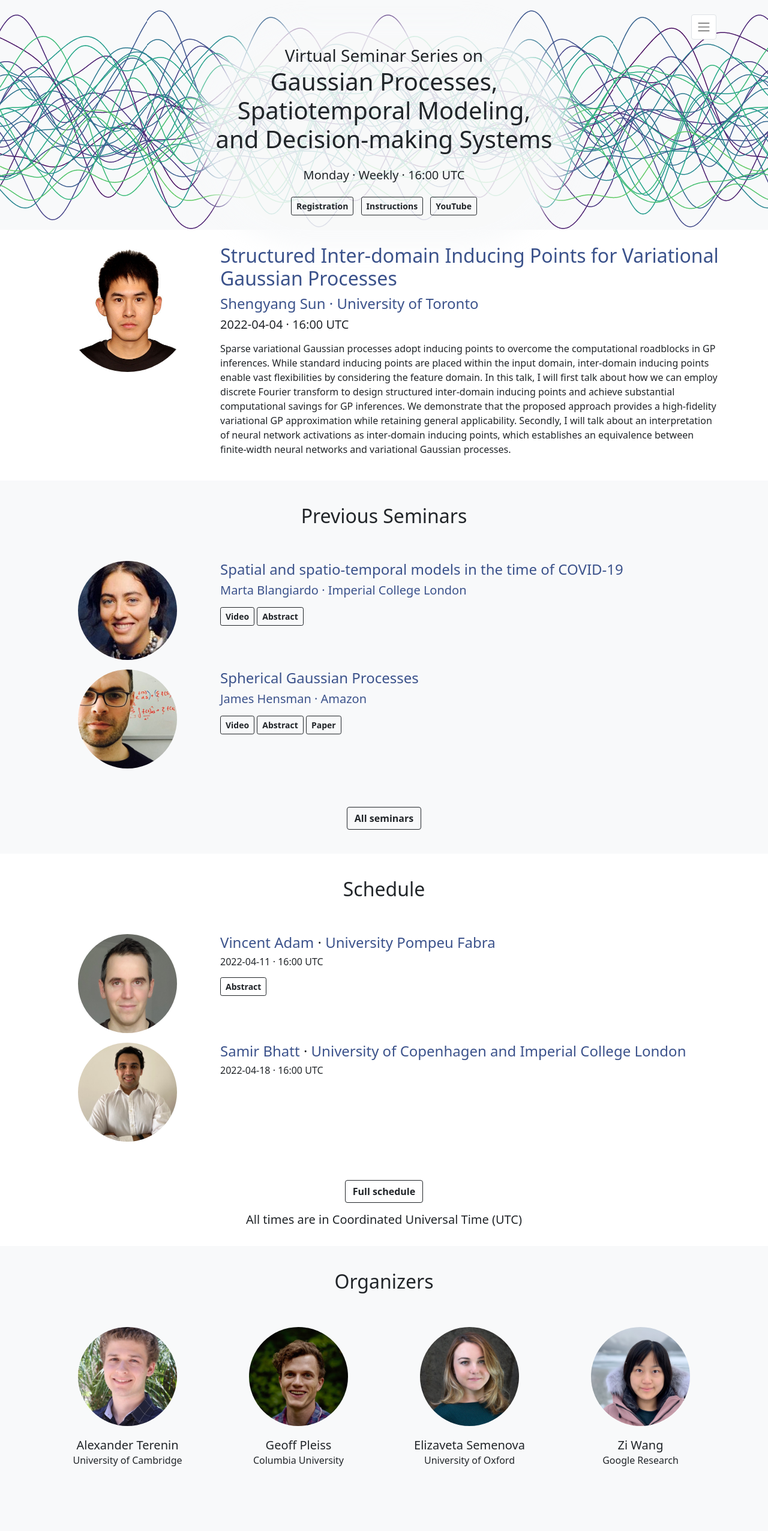
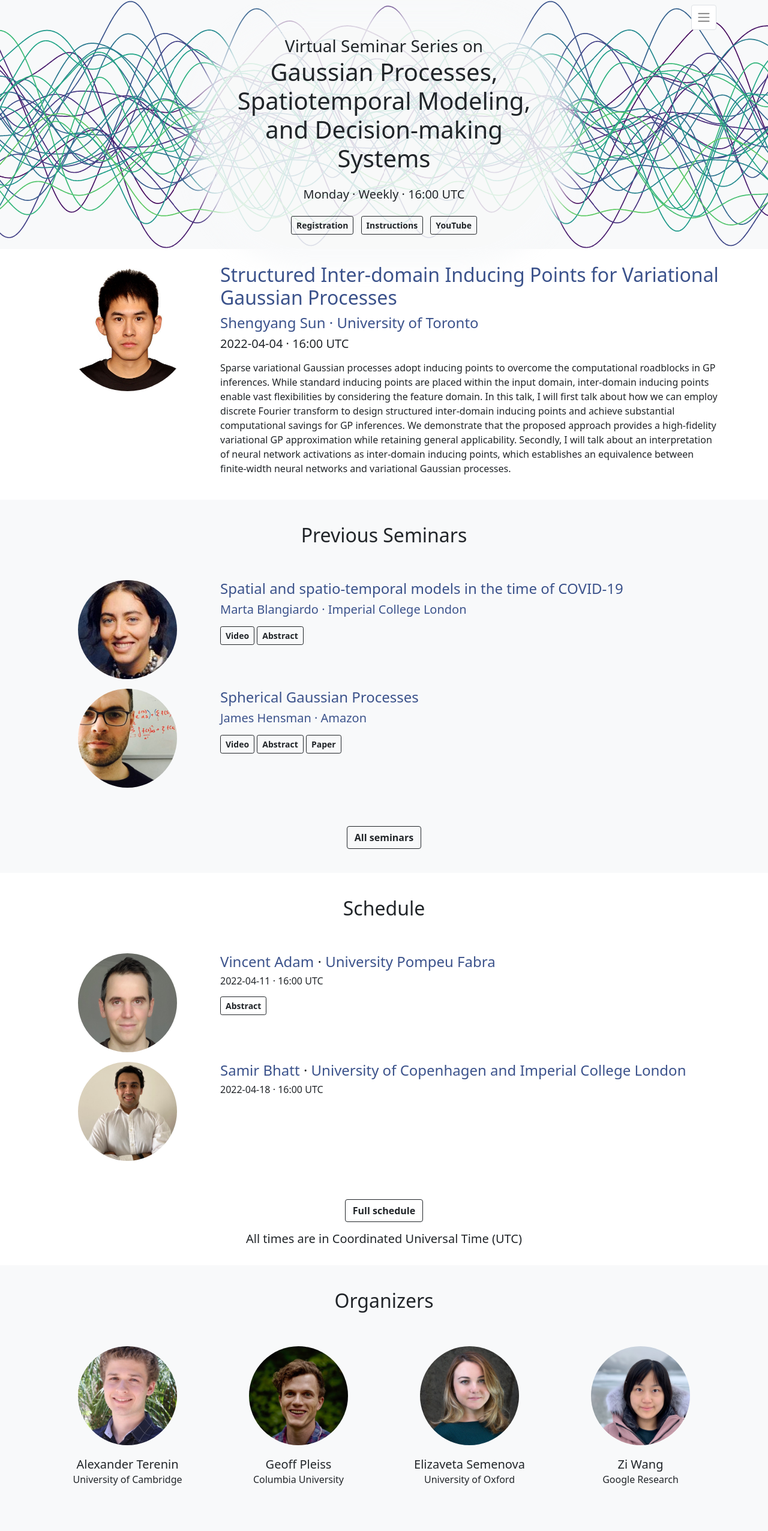
Before and after one commit to gp-seminar-series/gp-seminar-series.github.io, a Jekyll site: the page built from index.html, in a window 1280 px wide. Shown: the whole page at 60% size. Built offline with Jekyll 4.4.1, drawn with Linux system fonts in a browser that asks for light colours; nearby versions of some CDN libraries; before the commit the page ends 2520 px from its top, so only the background shows below that.

Commit message:
Split title.

```diff
--- a/_includes/head.html
+++ b/_includes/head.html
@@ -40,6 +40,11 @@
             border-radius: 10rem;
         }
 
+        #title-tagline::after {
+            content: "\A";
+            white-space: pre;
+        }
+
         a {
             color: #3b528b;
         }
--- a/index.html
+++ b/index.html
@@ -4,30 +4,11 @@
 ---
 
 <div id="home" class="bg-light">
-<div class="d-flex pt-5 mt-3">
-
-<div id="title-text" class="text-center w-auto mx-auto">
-<h1>
-<span class="h3">Virtual Seminar Series on</span>
-<br>
-Gaussian Processes,
-<br>
-Spatiotemporal Modeling,
-<br>
-and Decision-making Systems
-</h1>
-
-<h2 class="h5 my-4">{{ site.default_day }} &middot; Weekly &middot; {{ site.default_time }}</h2>
-<p class="my-4">
-<a class="btn btn-outline-dark btn-sm fw-bold mx-1" href="/registration">Registration</a>
-<a class="btn btn-outline-dark btn-sm fw-bold mx-1" href="/instructions">Instructions</a>
-<a class="btn btn-outline-dark btn-sm fw-bold mx-1" href="/youtube">YouTube</a>
-</p>
-</div>
-
+<div class="container pt-5">
+{% capture title %}{% include_relative title.html %}{% endcapture %}
+{{ title | remove_first: "---" | remove_first: "published: false" | remove_first: "---" }}
 </div>
 </div>
-
 
 <div class="bg-white">
 <div id="seminar" class="container py-4">
--- /dev/null
+++ b/title.html
@@ -0,0 +1,21 @@
+---
+published: false
+---
+
+<div class="row align-items-center justify-content-center">
+
+<div id="title-text" class="text-center col-12 col-sm-11 col-md-9 col-lg-7 col-xl-6">
+<h1>
+<span id="title-tagline" class="h3">Virtual Seminar Series on</span>
+Gaussian Processes, Spatiotemporal Modeling, and Decision-making Systems
+</h1>
+
+<h2 class="h5 my-4">{{ site.default_day }} &middot; Weekly &middot; {{ site.default_time }}</h2>
+<p class="my-4">
+<a class="btn btn-outline-dark btn-sm fw-bold mx-1" href="/registration">Registration</a>
+<a class="btn btn-outline-dark btn-sm fw-bold mx-1" href="/instructions">Instructions</a>
+<a class="btn btn-outline-dark btn-sm fw-bold mx-1" href="/youtube">YouTube</a>
+</p>
+</div>
+
+</div>
```
